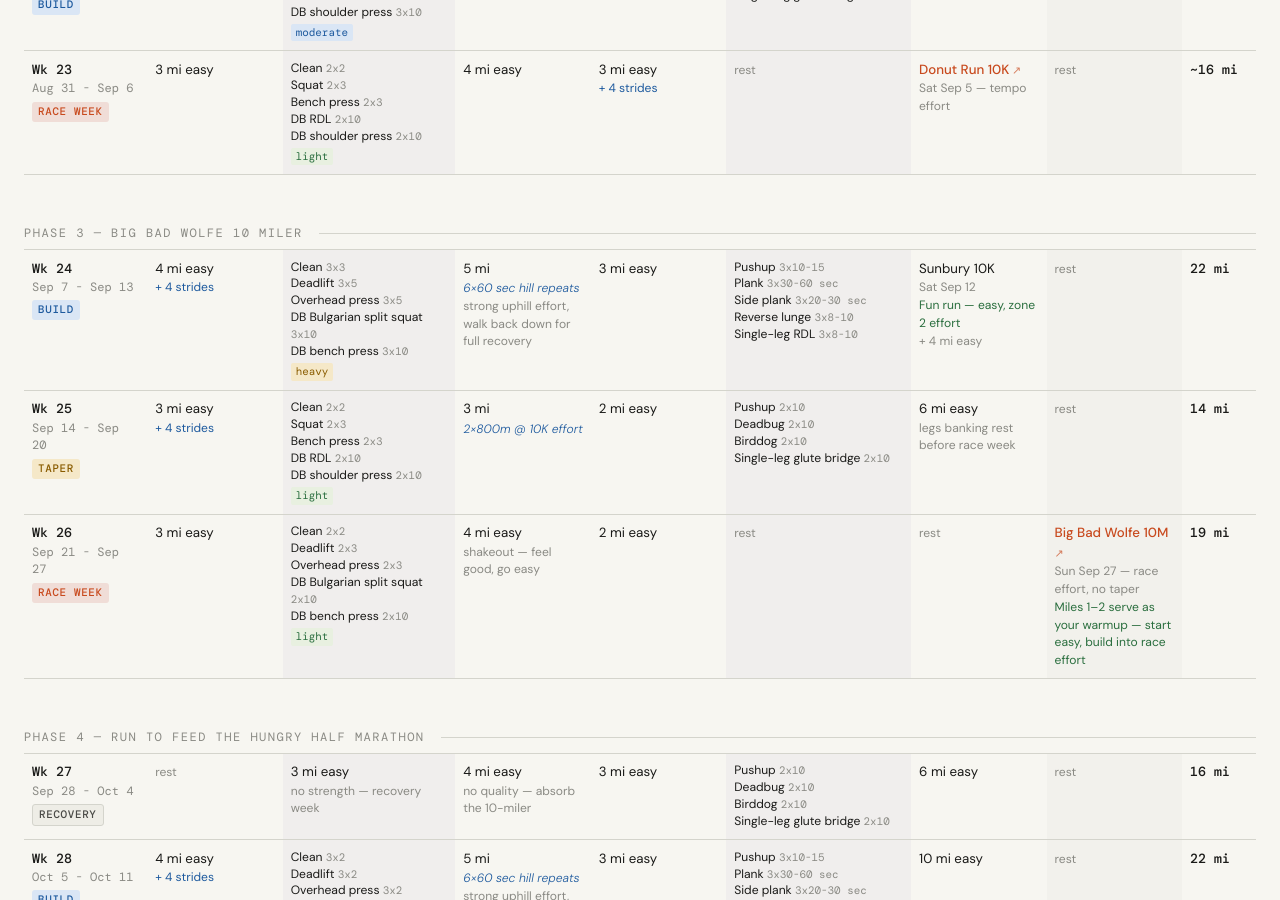
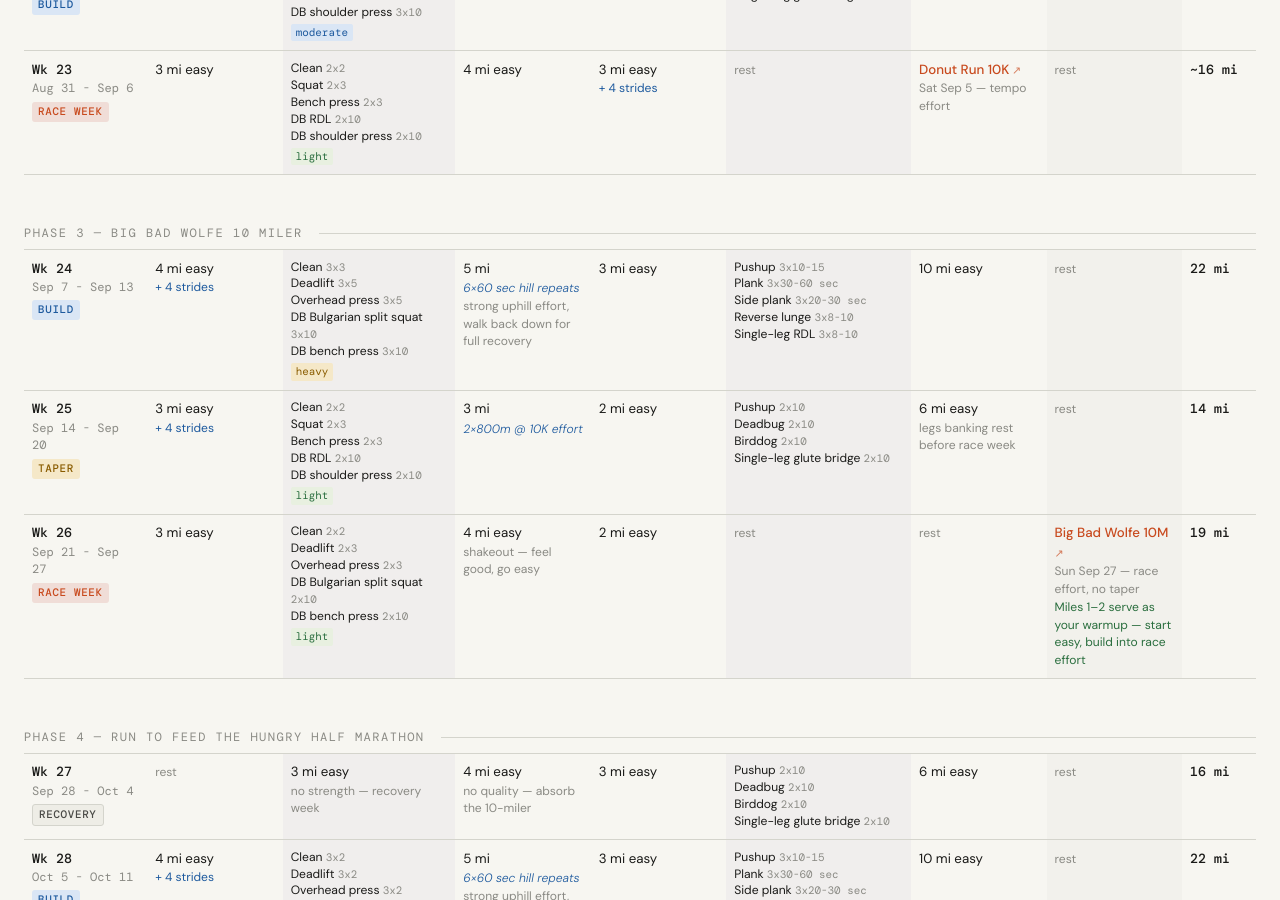
Before and after one commit to richardbasile/richardbasile.github.io, a Jekyll site: the page built from training-plan/index.html, in a window 1280 px wide and 900 px high, scrolled down 3193 px. Built offline with Jekyll 4.4.1, drawn with Linux system fonts in a browser that asks for light colours.

Commit message:
reset week 24

```diff
--- a/training-plan/index.html
+++ b/training-plan/index.html
@@ -1390,11 +1390,7 @@ title: 2026 Race Season
                 <span class="fri-sets">3x20-30 sec</span></span><span class="fri-ex">Reverse lunge <span
                   class="fri-sets">3x8-10</span></span><span class="fri-ex">Single-leg RDL <span
                   class="fri-sets">3x8-10</span></span></td>
-            <td>Sunbury 10K
-              <span class="note">Sat Sep 12</span>
-              <span class="note" style="color:var(--green);">Fun run — easy, zone 2 effort</span>
-              <span class="note">+ 4 mi easy</span>
-            </td>
+            <td>10 mi easy</td>
             <td class="rest-col"><span class="rest">rest</span></td>
             <td class="total-cell">22 mi</td>
           </tr>
```
